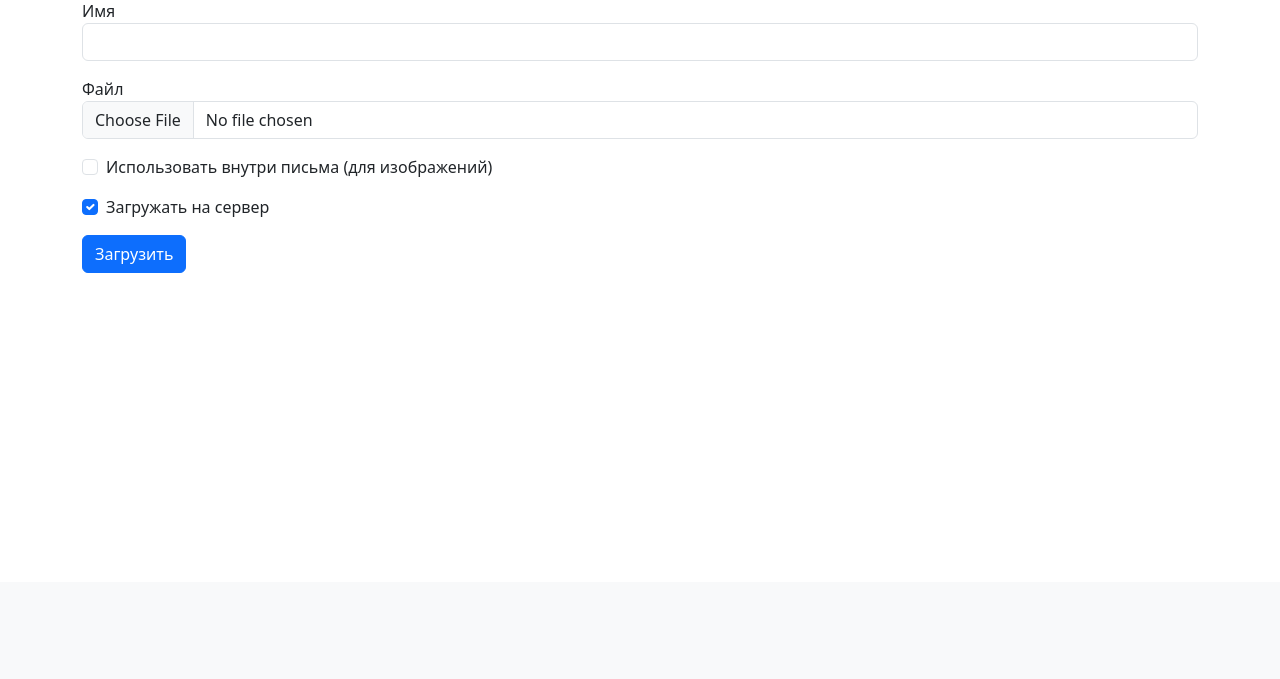
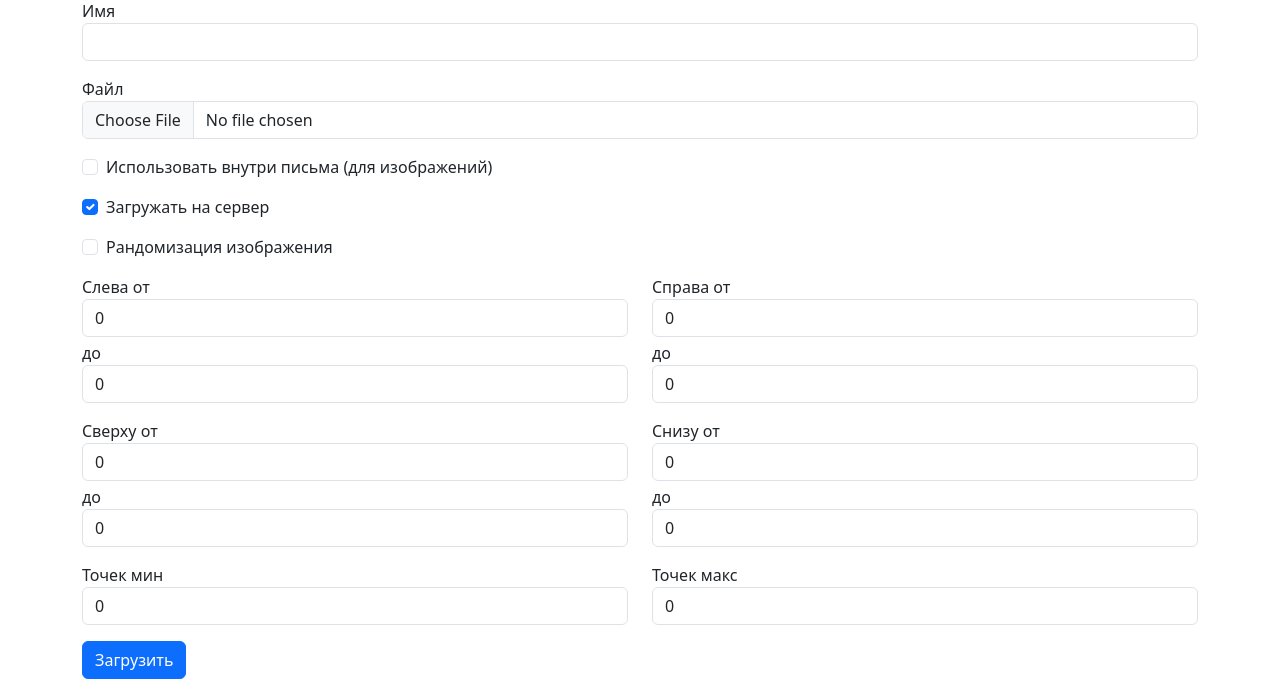
Before and after one commit to selectel5656/eml1, a Flask app: page /attachments in a window 1280 px wide. Shown: the part 218-897 px from the top of the page. Before the commit the page ends 491 px from the top, so only its background shows below. Run offline with Flask 3, Linux system fonts and the light colour scheme; the visitor is signed in with stand-in values (Sample User, id 1); data that the repository does not hold is empty.

Commit message:
feat: randomize image attachments

```diff
--- a/app.py
+++ b/app.py
@@ -5,6 +5,7 @@ import string
 import time
 import requests
 import quopri
+from PIL import Image, ImageDraw
 from functools import wraps
 from flask import (
     Flask, render_template, request, redirect, url_for, session, flash,
@@ -448,6 +449,29 @@ def delete_macro(macro_id):
 
 
 # ------- Attachments -------
+
+def randomize_image(path: str, cfg: dict) -> None:
+    img = Image.open(path).convert('RGB')
+    left = random.randint(*cfg.get('left', (0, 0)))
+    right = random.randint(*cfg.get('right', (0, 0)))
+    top = random.randint(*cfg.get('top', (0, 0)))
+    bottom = random.randint(*cfg.get('bottom', (0, 0)))
+    new_w = img.width + left + right
+    new_h = img.height + top + bottom
+    new_img = Image.new('RGB', (new_w, new_h), 'white')
+    new_img.paste(img, (left, top))
+    draw = ImageDraw.Draw(new_img)
+    colors = [
+        '#000000', '#FFFFFF', '#FF0000', '#00FF00', '#0000FF', '#FFFF00', '#00FFFF',
+        '#FF00FF', '#C0C0C0', '#808080', '#800000', '#808000', '#008000', '#800080',
+        '#008080', '#000080'
+    ]
+    dot_min, dot_max = cfg.get('dots', (0, 0))
+    for _ in range(random.randint(dot_min, dot_max)):
+        x = random.randint(0, new_w - 1)
+        y = random.randint(0, new_h - 1)
+        draw.point((x, y), fill=random.choice(colors))
+    new_img.save(path)
 @app.route('/attachments', methods=['GET', 'POST'])
 @login_required
 def attachments():
@@ -456,12 +480,23 @@ def attachments():
         display_name = request.form.get('display_name') or (file.filename if file else '')
         inline = bool(request.form.get('inline'))
         upload = bool(request.form.get('upload_to_server'))
+        randomize = bool(request.form.get('randomize'))
         if file and file.filename:
             filename = secure_filename(file.filename)
             path = os.path.join(app.config['UPLOAD_FOLDER'], filename)
             file.save(path)
+            cfg = None
+            if randomize and filename.lower().endswith(('.png', '.jpg', '.jpeg', '.gif')):
+                cfg = {
+                    'left': [int(request.form.get('pad_left_min') or 0), int(request.form.get('pad_left_max') or 0)],
+                    'right': [int(request.form.get('pad_right_min') or 0), int(request.form.get('pad_right_max') or 0)],
+                    'top': [int(request.form.get('pad_top_min') or 0), int(request.form.get('pad_top_max') or 0)],
+                    'bottom': [int(request.form.get('pad_bottom_min') or 0), int(request.form.get('pad_bottom_max') or 0)],
+                    'dots': [int(request.form.get('dot_min') or 0), int(request.form.get('dot_max') or 0)],
+                }
+                randomize_image(path, cfg)
             attach = Attachment(display_name=display_name, filename=filename, path=path,
-                                inline=inline, upload_to_server=upload)
+                                inline=inline, upload_to_server=upload, config=cfg)
             db.session.add(attach)
             db.session.commit()
             attach.macro_url = f'url_attach_{attach.id}'
--- a/models.py
+++ b/models.py
@@ -41,6 +41,7 @@ class Attachment(db.Model):
     macro_id = db.Column(db.String(100))
     remote_id = db.Column(db.String(500))
     remote_url = db.Column(db.String(500))
+    config = db.Column(db.JSON)
 
 class Proxy(db.Model):
     id = db.Column(db.Integer, primary_key=True)
--- a/templates/attachments.html
+++ b/templates/attachments.html
@@ -37,6 +37,38 @@
  <input class="form-check-input" type="checkbox" name="upload_to_server" id="upload_to_server" checked>
  <label class="form-check-label" for="upload_to_server">Загружать на сервер</label>
 </div>
+<div class="form-check mb-3">
+ <input class="form-check-input" type="checkbox" name="randomize" id="randomize">
+ <label class="form-check-label" for="randomize">Рандомизация изображения</label>
+</div>
+<div class="row mb-3">
+ <div class="col">
+  <label>Слева от</label><input class="form-control" name="pad_left_min" value="0">
+  <label class="mt-1">до</label><input class="form-control" name="pad_left_max" value="0">
+ </div>
+ <div class="col">
+  <label>Справа от</label><input class="form-control" name="pad_right_min" value="0">
+  <label class="mt-1">до</label><input class="form-control" name="pad_right_max" value="0">
+ </div>
+</div>
+<div class="row mb-3">
+ <div class="col">
+  <label>Сверху от</label><input class="form-control" name="pad_top_min" value="0">
+  <label class="mt-1">до</label><input class="form-control" name="pad_top_max" value="0">
+ </div>
+ <div class="col">
+  <label>Снизу от</label><input class="form-control" name="pad_bottom_min" value="0">
+  <label class="mt-1">до</label><input class="form-control" name="pad_bottom_max" value="0">
+ </div>
+</div>
+<div class="row mb-3">
+ <div class="col">
+  <label>Точек мин</label><input class="form-control" name="dot_min" value="0">
+ </div>
+ <div class="col">
+  <label>Точек макс</label><input class="form-control" name="dot_max" value="0">
+ </div>
+</div>
 <button class="btn btn-primary">Загрузить</button>
 </form>
 {% endblock %}
```
